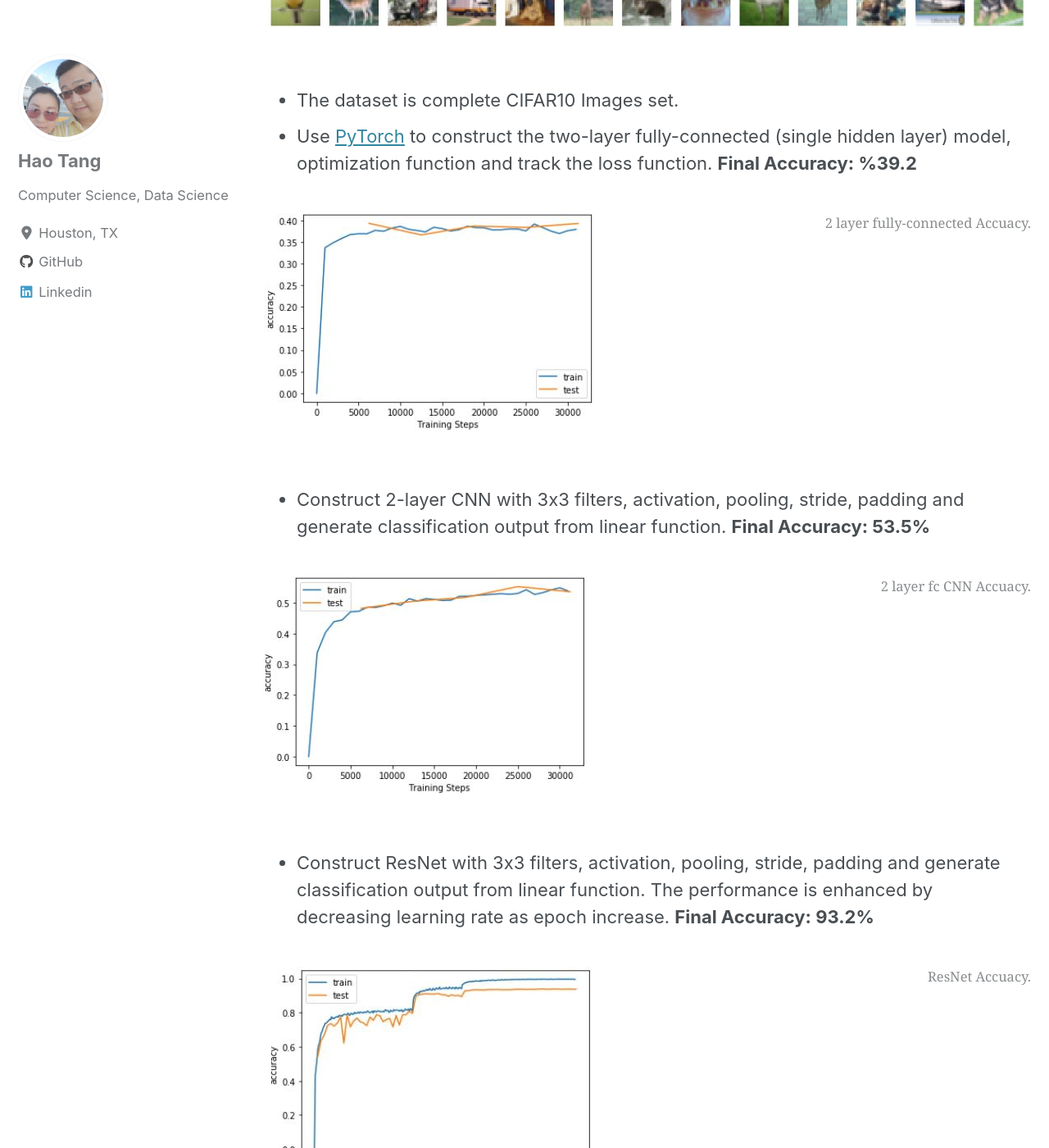
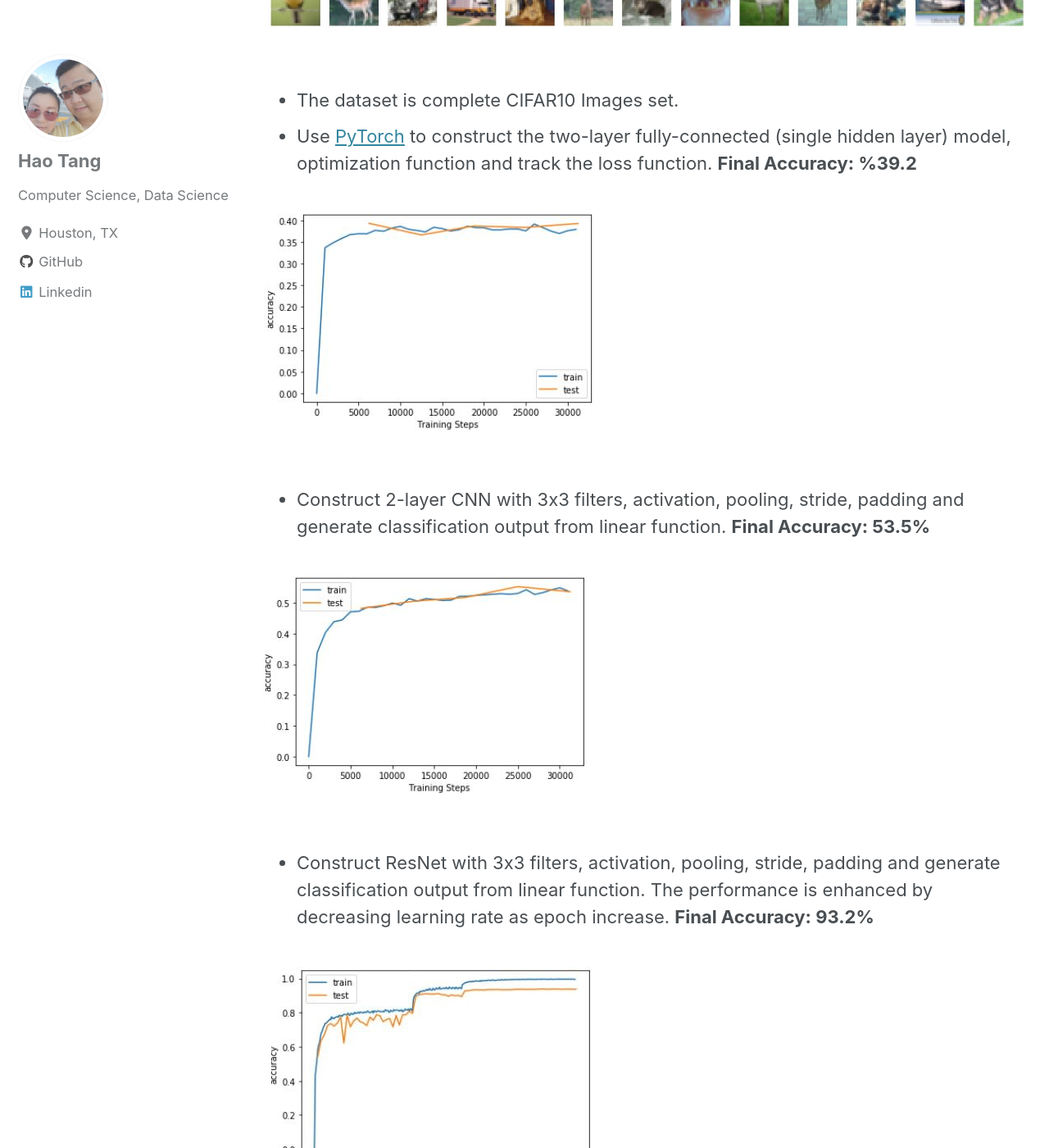
Before and after one commit to tanghao205/tanghao205.github.io, a Jekyll site: the page built from _pages/ML.md, in a window 1280 px wide and 1400 px high, scrolled down 5105 px. Shown: the whole window at 82% size. Built offline with Jekyll 4.4.1, drawn with Linux system fonts in a browser that asks for light colours; cached includes are drawn as plain includes; nearby versions of some CDN libraries.

Commit message:
Update ML.md

```diff
--- a/_pages/ML.md
+++ b/_pages/ML.md
@@ -125,22 +125,22 @@ X_optimized = Vec_optimized.toarray()
 - Use [PyTorch](https://pytorch.org/) to construct the two-layer fully-connected (single hidden layer) model, optimization function and track the loss function. **Final Accuracy: %39.2**
 <figure>
     <a href="/images/2layerFC_accuracy.jpg"><img src="/images/2layerFC_accuracy.jpg"></a>
-    <figcaption>2 layer fully-connected Accuacy.</figcaption>
 </figure>
+
 
 - Construct 2-layer CNN with 3x3 filters, activation, pooling, stride, padding and generate classification output from linear function.
 **Final Accuracy: 53.5%**
 <figure>
     <a href="/images/2layerCNN_accuracy.jpg"><img src="/images/2layerCNN_accuracy.jpg"></a>
-    <figcaption>2 layer fc CNN Accuacy.</figcaption>
 </figure>
+
 
 - Construct ResNet with 3x3 filters, activation, pooling, stride, padding and generate classification output from linear function. The performance is enhanced by decreasing learning rate as epoch increase.
 **Final Accuracy: 93.2%**
 <figure>
     <a href="/images/ResNet_accuracy.jpg"><img src="/images/ResNet_accuracy.jpg"></a>
-    <figcaption>ResNet Accuacy.</figcaption>
 </figure>
+
 
 - Apply GPU in (Google colab)[https://colab.research.google.com/notebooks/welcome.ipynb] to train the convolutional Neural Net with input of all tensors.
 
```
